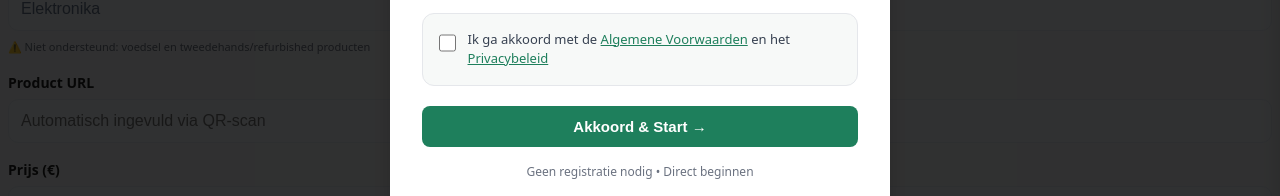
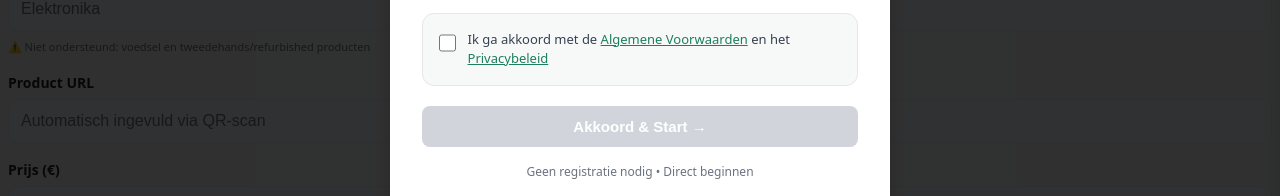
Before and after one commit to gorski1981mario-commits/dealsense-mvp, a Next.js app: page / in a window 1280 px wide. Shown: the part 392-588 px from the top of the page. Built offline with nearby package versions, Linux system fonts and the light colour scheme; no server answers.

Commit message:
Fix welcome button color - use #1E7F5C when terms accepted

```diff
--- a/app/page.tsx
+++ b/app/page.tsx
@@ -568,13 +568,13 @@ export default function HomePage() {
               disabled={!termsAccepted}
               style={{
                 padding: '12px 24px',
-                background: '#1E7F5C',
+                background: termsAccepted ? '#1E7F5C' : '#D1D5DB',
                 color: 'white',
                 border: 'none',
                 borderRadius: '8px',
                 fontSize: '15px',
                 fontWeight: 600,
-                cursor: 'pointer',
+                cursor: termsAccepted ? 'pointer' : 'not-allowed',
                 width: '100%',
                 transition: 'all 0.2s ease'
               }}
```
